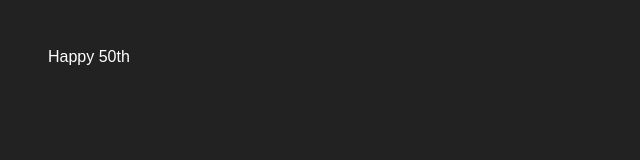
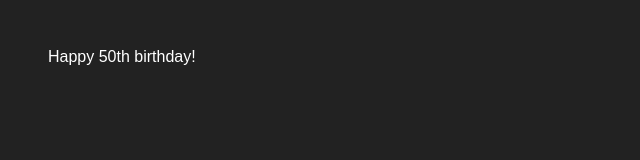
Before and after one commit to RishiA/portraits, a website: page src/index.html in a window 1280 px wide. Shown: the full height of the page, 0-640 px from the left. Drawn offline with Linux system fonts and the light colour scheme; files that its build step writes are made by us from their sources.

```diff
--- a/src/index.html
+++ b/src/index.html
@@ -14,7 +14,7 @@
 		<main>
 			<div class="frame">
 				<div class="frame__title-wrap">
-					<h1 class="frame__title">Happy 50th</h1>
+					<h1 class="frame__title">Happy 50th birthday!</h1>
 				</div>
 
 
```
